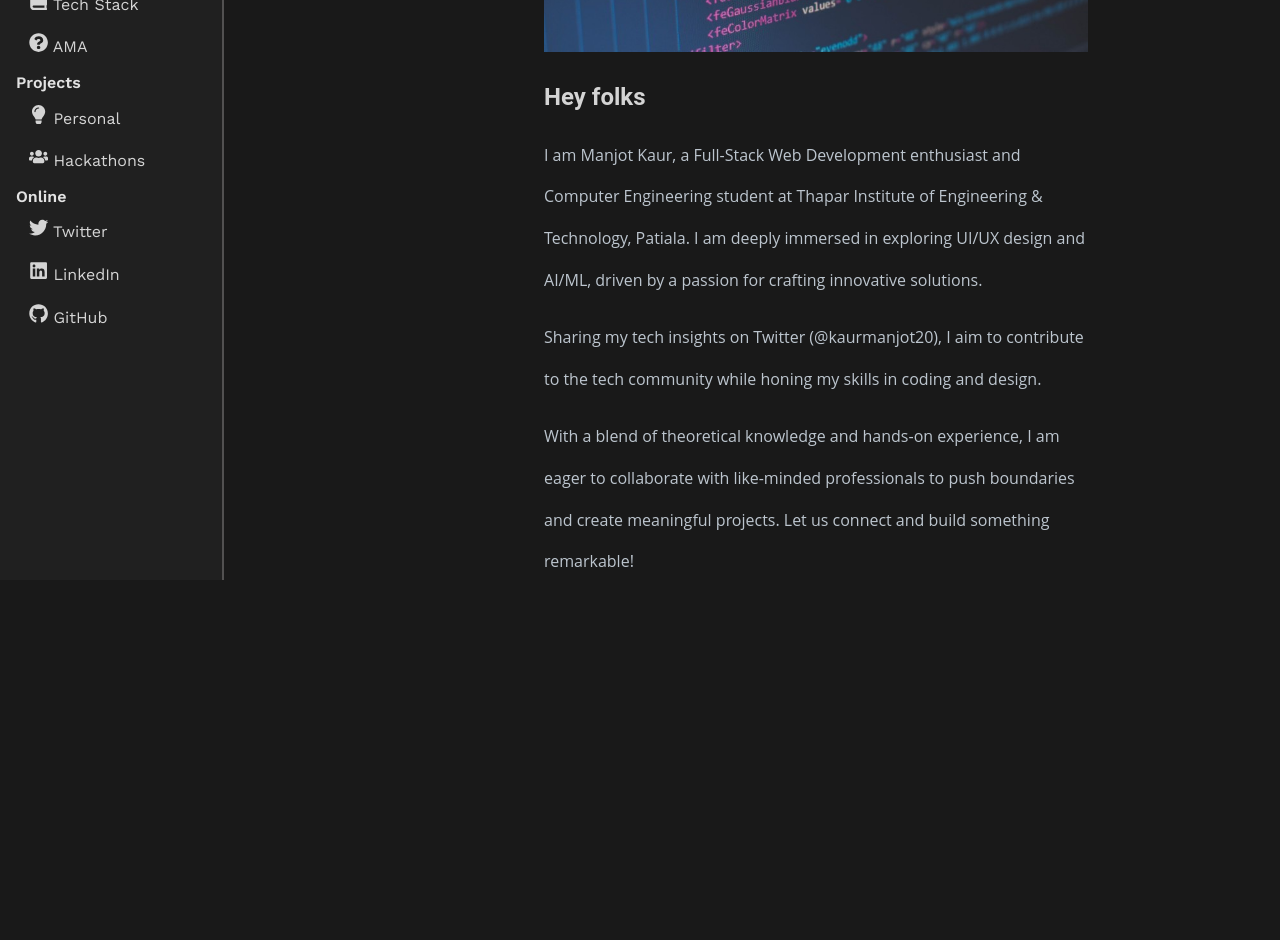
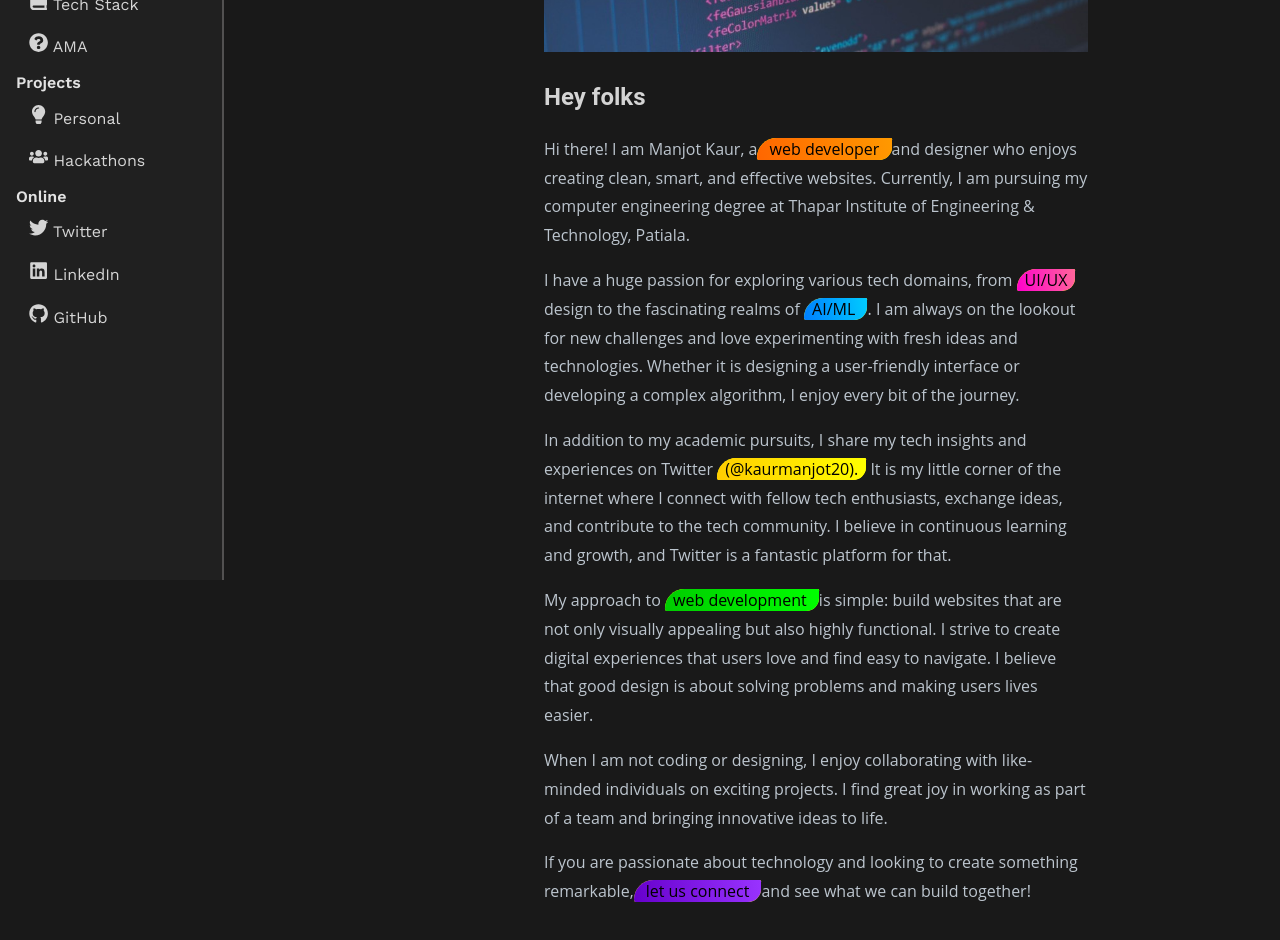
Before and after one commit to kaurmanjot20/portfolioWebsite, a React (Vite) app in the folder vite-portfolio/: page / in a window 1280 px wide. Shown: the part 220-1160 px from the top of the page. Before the commit the page ends 851 px from the top, so only its background shows below. Built offline with nearby package versions, Linux system fonts and the light colour scheme.

Commit message:
chore: Update project images and add tech stack information

```diff
--- a/vite-portfolio/src/App.css
+++ b/vite-portfolio/src/App.css
@@ -127,7 +127,7 @@ body::-webkit-scrollbar-thumb:hover {
 
 .content p, .personal-card--content {
   font-family: 'Open Sans', sans-serif;
-  line-height: 2.6;
+  line-height: 1.8;
   margin-bottom: 1rem;
 }
 
@@ -217,7 +217,7 @@ body::-webkit-scrollbar-thumb:hover {
   left: 10px;
   right: 10px;
   bottom: 10px;
-  background-color: rgba(82, 81, 81, 0.2); /* Color of the background card */
+
   border-radius: 8px;
   z-index: -1; /* Ensures it stays behind the main card */
   transition: all 0.3s ease;
@@ -234,7 +234,7 @@ body::-webkit-scrollbar-thumb:hover {
     0 4px 12px rgba(212, 212, 212, 0.2),
     8px 32px 32px rgba(82, 81, 81, 0.2),
     8px 64px 64px rgba(82, 81, 81, 0.2);
-  transform: scale(1.05) translateY(-0.5rem);
+  transform: scale(1) translateY(-0.3rem);
 }
 
 /* Hover effect for the layered background */
@@ -244,15 +244,26 @@ body::-webkit-scrollbar-thumb:hover {
   left: 5px;
   right: 5px;
   bottom: 5px;
-  background-color: rgba(82, 81, 81, 0.4); /* Darkens the background card on hover */
+
+}
+.card--tech-stack, .personal-card--tech-stack {
+  display: flex;
+  flex-wrap: wrap;
+  gap: 0.5rem;
+  margin-top: 1rem;
 }
 
-/* Stack page container */
-.stack-container {
-  padding: 2rem;
-  background-color: rgb(44, 44, 44);
+.card--tech-item, .personal-card--tech-item {
+  background-color: rgba(247, 211, 10, 0.7); /* Use a different shade here */
+  color: #090909;
+
+  padding: 0.2rem;
+  padding-bottom: 0;
+  margin: 0; /* Remove margin */
+  font-size: 0.9rem;
+  font-weight: 500;
+  line-height: 1; /* Ensure no extra space due to line height */
 }
-
 /* Headings */
 .stack-container h2 {
   color: var(--CONTENT-H2-COLOR);
--- a/vite-portfolio/src/Components/Home.jsx
+++ b/vite-portfolio/src/Components/Home.jsx
@@ -4,11 +4,17 @@ export default function Home() {
     <div>
       <img src={cover} className='cover'/>
       <h2>Hey folks</h2>
-      <p>I am Manjot Kaur, a Full-Stack Web Development enthusiast and Computer Engineering student at Thapar Institute of Engineering & Technology, Patiala. I am deeply immersed in exploring UI/UX design and AI/ML, driven by a passion for crafting innovative solutions.</p>
+      <p>Hi there! I am Manjot Kaur, a<mark className='mark-orange'> web developer </mark> and designer who enjoys creating clean, smart, and effective websites. Currently, I am pursuing my computer engineering degree at Thapar Institute of Engineering & Technology, Patiala.</p>
 
-      <p>Sharing my tech insights on Twitter (@kaurmanjot20), I aim to contribute to the tech community while honing my skills in coding and design.</p>
+      <p>I have a huge passion for exploring various tech domains, from <mark className='mark-pink'>  UI/UX </mark> design to the fascinating realms of <mark className='mark-blue'> AI/ML </mark>. I am always on the lookout for new challenges and love experimenting with fresh ideas and technologies. Whether it is designing a user-friendly interface or developing a complex algorithm, I enjoy every bit of the journey.</p>
 
-      <p>With a blend of theoretical knowledge and hands-on experience, I am eager to collaborate with like-minded professionals to push boundaries and create meaningful projects. Let us connect and build something remarkable!</p>
+      <p>In addition to my academic pursuits, I share my tech insights and experiences on Twitter <mark className='mark-yellow'> (@kaurmanjot20).</mark> It is my little corner of the internet where I connect with fellow tech enthusiasts, exchange ideas, and contribute to the tech community. I believe in continuous learning and growth, and Twitter is a fantastic platform for that.</p>
+
+      <p>My approach to <mark className='mark-green'> web development </mark> is simple: build websites that are not only visually appealing but also highly functional. I strive to create digital experiences that users love and find easy to navigate. I believe that good design is about solving problems and making users lives easier.</p>
+
+      <p>When I am not coding or designing, I enjoy collaborating with like-minded individuals on exciting projects. I find great joy in working as part of a team and bringing innovative ideas to life.</p>
+
+      <p>If you are passionate about technology and looking to create something remarkable,<mark className='mark-purple'> let us connect </mark>and see what we can build together!</p>
     </div>
   )
 }
--- a/vite-portfolio/src/Components/Personal.jsx
+++ b/vite-portfolio/src/Components/Personal.jsx
@@ -1,5 +1,6 @@
 import InfoProjects from '../InfoProjects';
 import { FaGithub, FaGlobe } from 'react-icons/fa';
+
 function Personal() {
     const renderCards = () => {
         return InfoProjects.map((project) => (
@@ -10,6 +11,13 @@ function Personal() {
                 <div className="personal-card--content">
                     <h3 className="personal-card--title">{project.name}</h3>
                     <p className="personal-card--description">{project.description}</p>
+                    {project.techStack && project.techStack.length > 0 && (
+                        <div className="personal-card--tech-stack">
+                            {project.techStack.map((tech, index) => (
+                                <span key={index} className="personal-card--tech-item">{tech}</span>
+                            ))}
+                        </div>
+                    )}
                     <div className="personal-card--links">
                         <a href={project.githubLink} className="personal-card--link" target="_blank" rel="noopener noreferrer"><FaGithub className='link-icon'/></a>
                         <a href={project.liveLink} className="personal-card--link" target="_blank" rel="noopener noreferrer"><FaGlobe className="link-icon" /></a>
@@ -21,7 +29,6 @@ function Personal() {
 
     return (
         <div className="personal-container">
-
             <h2 className="h2">Personal</h2>
             <div className="personal-cards-row">
                 {renderCards()}
--- a/vite-portfolio/src/InfoHack.jsx
+++ b/vite-portfolio/src/InfoHack.jsx
@@ -5,7 +5,8 @@ const InfoHack = [
         coverImg: "https://via.placeholder.com/150", // Replace with actual image URL or path
         description: "Sahayak empowers vulnerable children worldwide by centralizing orphanage support. This streamlined platform simplifies access to essential information, enhances advocacy efforts, and fosters community engagement. By connecting individuals and organizations, Sahayak drives collective action for lasting change. Through strategic resource allocation, safety measures, and educational initiatives, Sahayak enables tangible impact, ensuring a brighter future for every child",
         githubLink: "https://github.com/user/smart-health-monitoring-system",
-        liveLink: "https://smart-health-monitoring-system.example.com"
+        liveLink: "https://smart-health-monitoring-system.example.com",
+        techStack: ["HTML", "CSS", "JavaScript", "React"]
     },
     {
         id: 2,
@@ -13,7 +14,8 @@ const InfoHack = [
         coverImg: "https://via.placeholder.com/150", // Replace with actual image URL or path
         description: "An AI-based solution to optimize logistics routes for reducing carbon footprints.",
         githubLink: "https://github.com/user/eco-friendly-logistics-optimization",
-        liveLink: "https://eco-friendly-logistics-optimization.example.com"
+        liveLink: "https://eco-friendly-logistics-optimization.example.com",
+        techStack: ["HTML", "CSS", "JavaScript", "React"]
     },
     {
         id: 3,
--- a/vite-portfolio/src/InfoProjects.jsx
+++ b/vite-portfolio/src/InfoProjects.jsx
@@ -6,7 +6,8 @@ const projects = [
         description: "I initiated and created a website for the Robotics Lab of Shiwalik Public School, Rupnagar to give students a platform to display their creativity and passion towards Robotics and Technology. The website serves as a hub for sharing project updates, achievements, and fostering a community that encourages collaboration and knowledge exchange.",
         githubLink: "https://github.com/user/project-one",
         liveLink: "https://project-one.live",
-        coverImg: "mna"
+        coverImg: "mna",
+        techStack: ["HTML", "CSS", "JavaScript", "React"]
     },
     {
         id: 2,
@@ -14,7 +15,8 @@ const projects = [
         description: "This is the description for project two.",
         githubLink: "https://github.com/user/project-two",
         liveLink: "https://project-two.live",
-        coverImg: "project2.jpg"
+        coverImg: "project2.jpg",
+        techStack: ["HTML", "CSS", "JavaScript", "React"]
     },
     {
         id: 3,
--- a/vite-portfolio/src/index.css
+++ b/vite-portfolio/src/index.css
@@ -29,6 +29,44 @@ h1 {
   font-size: 3.2em;
   line-height: 1.1;
 }
+.mark-orange {
+  padding-left: 0.5rem;
+  padding-right: 0.5rem;
+  border-radius: 1.5em 0.1em 1em 0.2em;
+  background-image: linear-gradient(-100deg, #ff9900, #ff6600);
+}
+.mark-blue {
+  padding-left: 0.5rem;
+  padding-right: 0.5rem;
+  border-radius: 1.5em 0.1em 1em 0.2em;
+  background-image: linear-gradient(-100deg, #00ccff, #007fff);
+}
+.mark-purple {
+  padding-left: 0.5rem;
+  padding-right: 0.5rem;
+  border-radius: 1.5em 0.1em 1em 0.2em;
+  background-image: linear-gradient(-100deg, #9933ff, #6600cc);
+}
+.mark-pink {
+  padding-left: 0.5rem;
+  padding-right: 0.5rem;
+  border-radius: 1.5em 0.1em 1em 0.2em;
+  background-image: linear-gradient(-100deg, #ff6699, #ff00cc);
+}
+.mark-green {
+  padding-left: 0.5rem;
+  padding-right: 0.5rem;
+  border-radius: 1.5em 0.1em 1em 0.2em;
+  background-image: linear-gradient(-100deg, #00ff00, #00cc00);
+}
+.mark-yellow {
+  padding-left: 0.5rem;
+  padding-right: 0.5rem;
+  border-radius: 1.5em 0.1em 1em 0.2em;
+  background-image: linear-gradient(-100deg, #ffff00, #ffcc00);
+}
+
+
 button {
   border-radius: 8px;
   border: 1px solid transparent;
```
